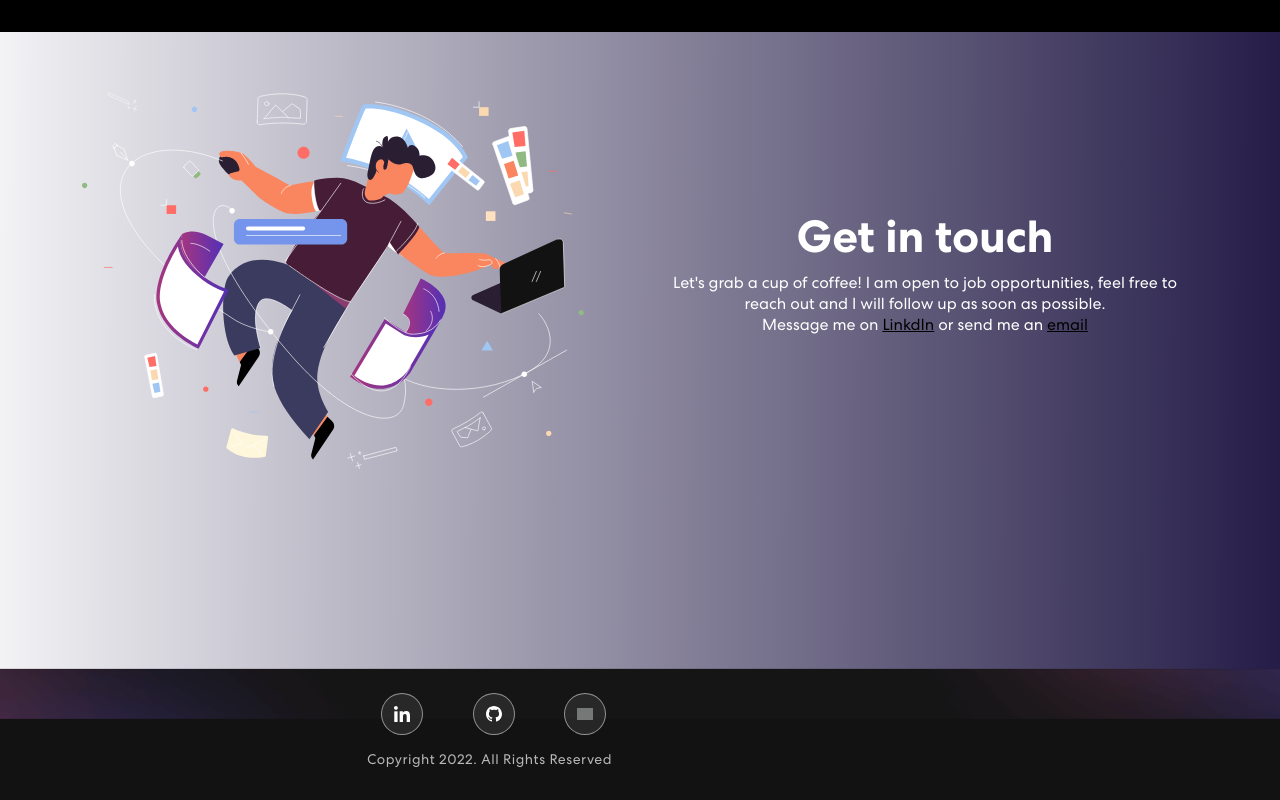
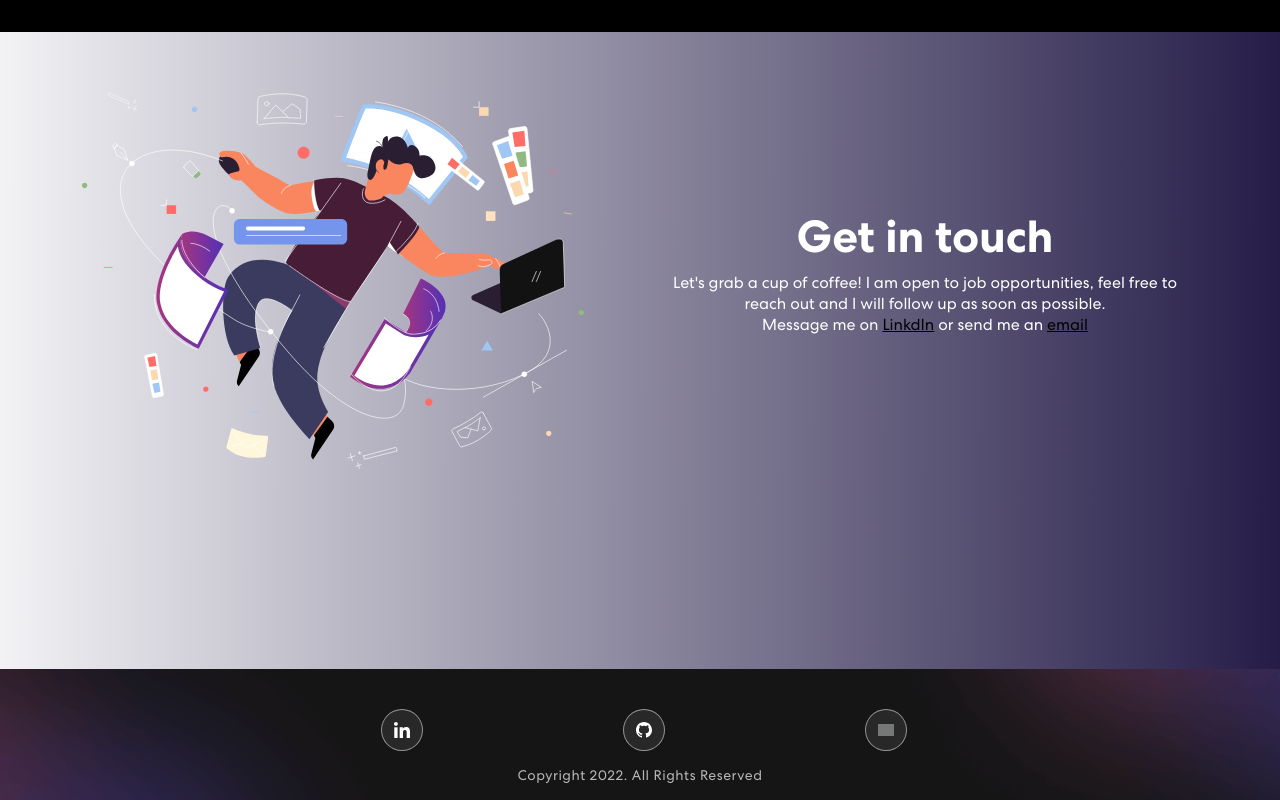
Before and after one commit to 0Neokun0/portfolio, a React (Create React App) app: page / in a window 1280 px wide. Shown: the part 2297-3097 px from the top of the page. Built offline with nearby package versions, Linux system fonts and the light colour scheme; grey boxes are pictures that could not be loaded.

Commit message:
footer icons aligned center

```diff
--- a/src/App.css
+++ b/src/App.css
@@ -531,12 +531,13 @@ nav.navbar .navbar-toggler[aria-expanded="true"] .navbar-toggler-icon {
 
 /************ Footer Css ************/
 .footer {
-  padding: 50px 0 0 0;
+  padding: 40px 0 0 0;
   background-image: url('./assets/img/footer-bg.png');
   background-position: center center;
   background-size: cover;
   background-repeat: no-repeat;
   position: relative;
+  background-color: rgb(216, 96, 96);
 }
 
 .footer img {
@@ -549,11 +550,6 @@ nav.navbar .navbar-toggler[aria-expanded="true"] .navbar-toggler-icon {
   letter-spacing: 0.5px;
   margin-top: 15px;
 }
-.footer-content{
-  position: absolute;
-  top: 0;
-  margin: 1.5rem 0 0 0;
-}
 
 .social-icon-footer{
   display: flex;
--- a/src/components/Footer.js
+++ b/src/components/Footer.js
@@ -1,5 +1,4 @@
 import { Container, Row, Col } from "react-bootstrap";
-// import logo from "../assets/img/logo.svg";
 import navIcon1 from "../assets/img/nav-icon1.svg";
 import github from "../assets/img/github.svg";
 import gmail from "../assets/img/gmail.svg";
```
